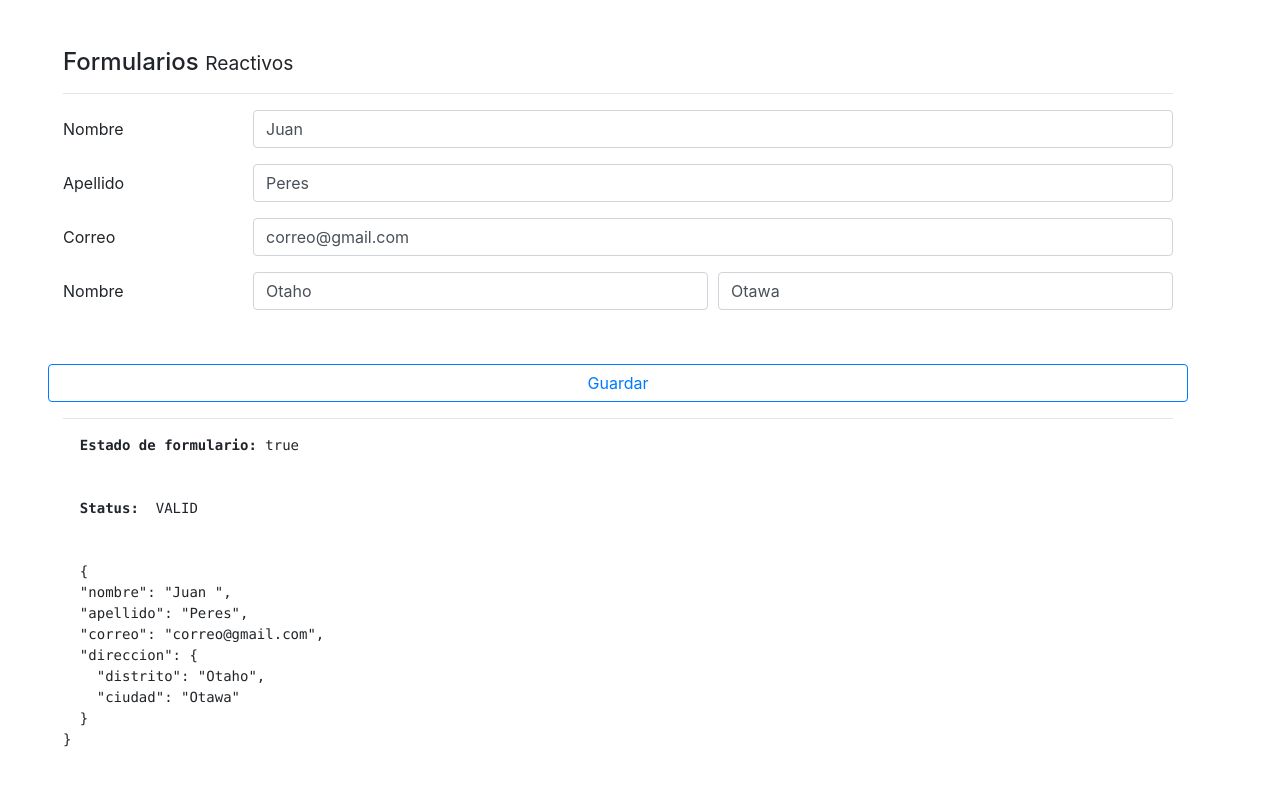
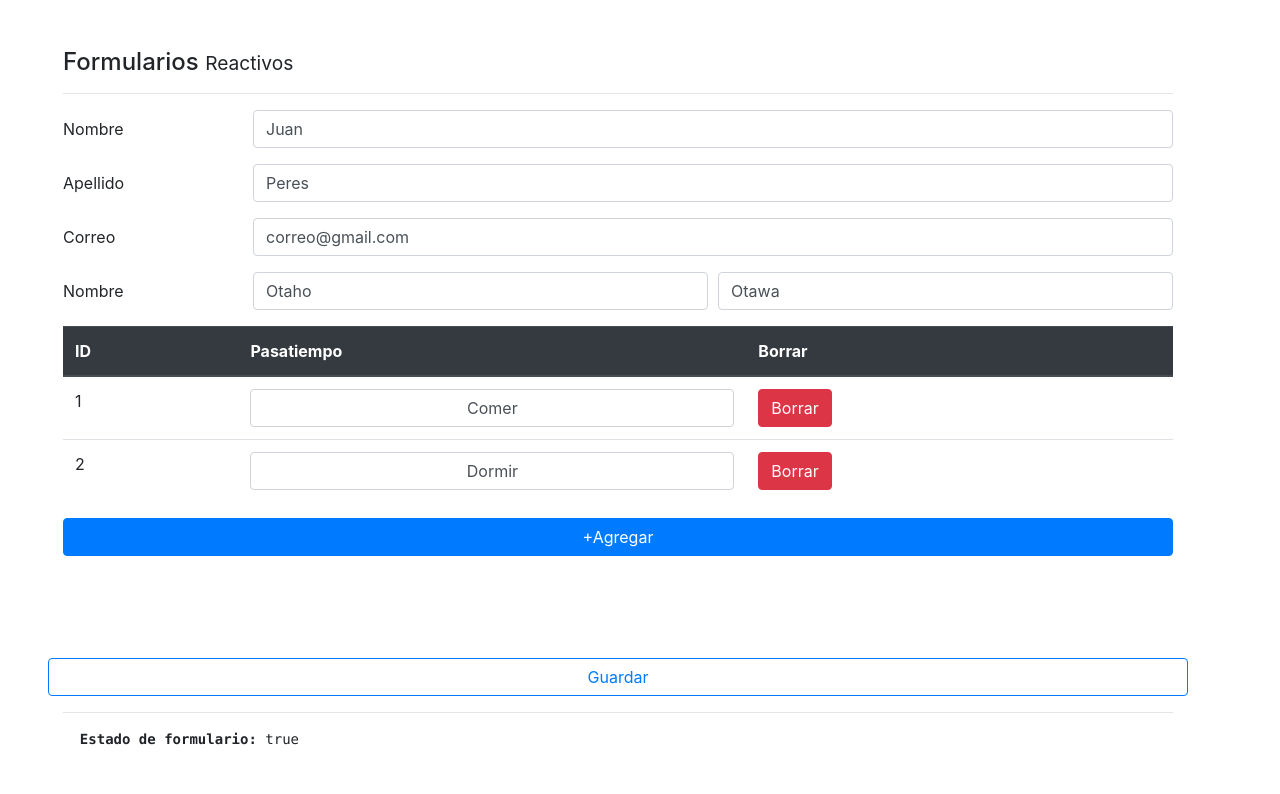
Before and after one commit to ruvaz/Reactive-Static-Forms, an Angular app: page /reactive in a window 1280 px wide. Shown: the top 794 px of the page. Built offline with nearby package versions, Linux system fonts and the light colour scheme.

Commit message:
FormControl & FormArray

```diff
--- a/src/app/pages/reactive/reactive.component.html
+++ b/src/app/pages/reactive/reactive.component.html
@@ -73,6 +73,45 @@
 
 
   <div class="form-group row">
+    <div class="col">
+
+      <table class="table">
+        <thead class="thead-dark">
+        <tr>
+          <th>ID</th>
+          <th>Pasatiempo</th>
+          <th>Borrar</th>
+        </tr>
+        </thead>
+        <tbody formArrayName="pasatiempos">
+        <tr *ngFor="let control of pasatiempos.controls; let i = index">
+          <td>{{ i + 1 }}</td>
+          <td>
+            <input
+                   [formControlName]="i"
+                   class="form-control"
+                   type="text"
+                   type="button"
+            >
+          </td>
+          <td>
+            <button class="btn btn-danger"
+                    (click)="borrarPasatiempo(i)" >Borrar
+            </button>
+          </td>
+        </tr>
+        </tbody>
+      </table>
+
+
+      <button class="btn btn-primary mt-3 mb-5 btn-block"
+              type="button"
+              (click)="agregarPasatiempo()" >+Agregar
+      </button>
+    </div>
+  </div>
+
+  <div class="form-group row">
     <label class="col-2 col-form-label">&nbsp;</label>
     <div class="input-group ">
       <button type="submit" class="btn btn-outline-primary btn-block">
--- a/src/app/pages/reactive/reactive.component.ts
+++ b/src/app/pages/reactive/reactive.component.ts
@@ -1,5 +1,5 @@
 import {Component, OnInit} from '@angular/core';
-import {FormBuilder, FormGroup, Validators} from '@angular/forms';
+import {FormArray, FormBuilder, FormGroup, Validators} from '@angular/forms';
 
 
 @Component({
@@ -33,13 +33,28 @@
       direccion: this.fb.group({
         distrito: ['', Validators.required],
         ciudad: ['', Validators.required],
-      })
+      }),
+      pasatiempos: this.fb.array([])
     });
 
   }
 
+  get pasatiempos() {
+    return this.forma.get('pasatiempos') as FormArray;
+  }
+
+  agregarPasatiempo() {
+    console.log('se agrego input');
+    this.pasatiempos.push(this.fb.control(''));
+  }
+
+  borrarPasatiempo(i: number) {
+
+    this.pasatiempos.removeAt(i);
+  }
+
   cargarDataAlFormulario() {
-    this.forma.setValue({
+    this.forma.reset({
         nombre: 'Juan ',
         apellido: 'Peres',
         correo: 'correo@gmail.com',
@@ -49,6 +64,8 @@
         }
       }
     );
+
+    ['Comer', 'Dormir'].forEach(valor => this.pasatiempos.push(this.fb.control(valor)));
 
 
   }
@@ -74,6 +91,24 @@
       console.log('Guardando...');
       console.log(this.forma.value);
     }
+
+
+    // posteo de informacion + reset del formulario.
+    // borra todo el estdo del formulario
+    // this.forma.reset({
+    //   nombre:''
+    // });
+    this.forma.reset({
+        nombre: 'Juan ',
+        apellido: 'Peres',
+        correo: 'correo@gmail.com'
+        // direccion: {
+        //   distrito: 'Otaho',
+        //   ciudad: 'Otawa'
+        // }
+      }
+    );
+
   }
 
   // getter para procesar informacion  no recibe parametros
```
